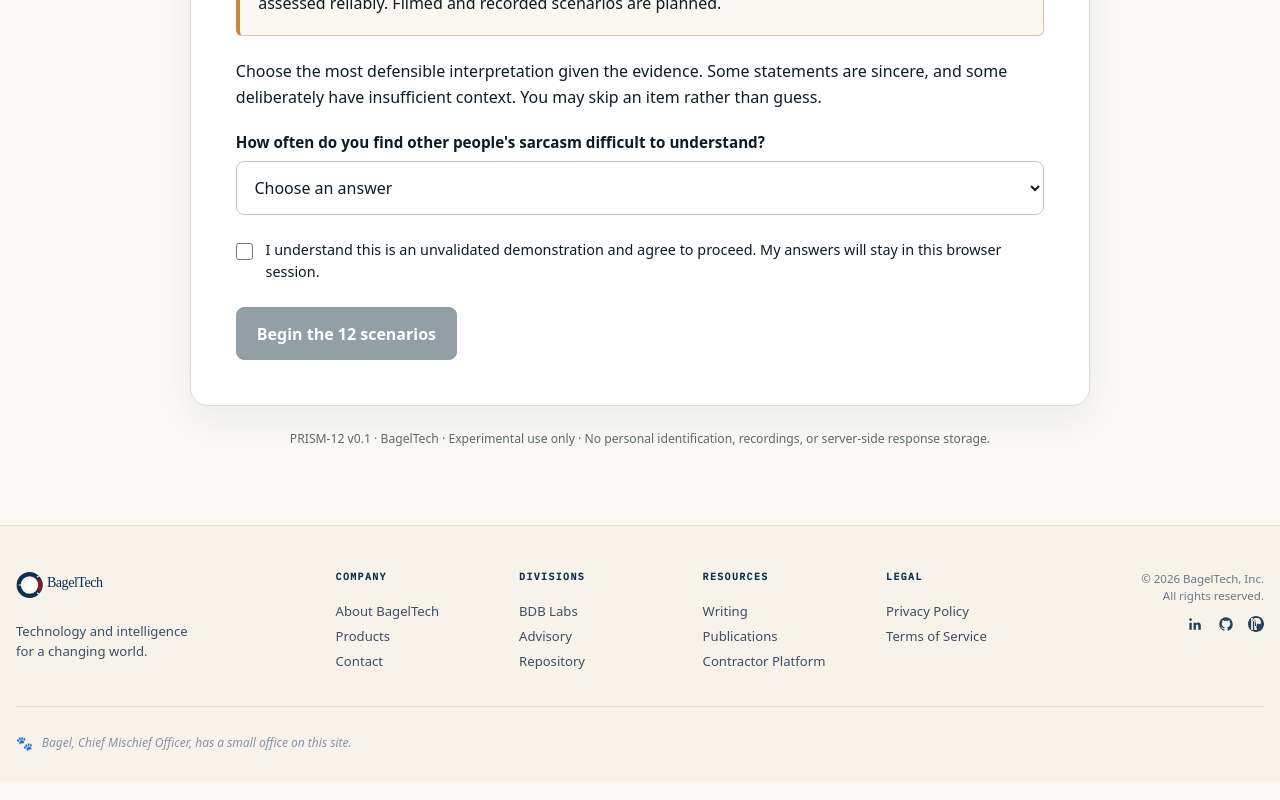
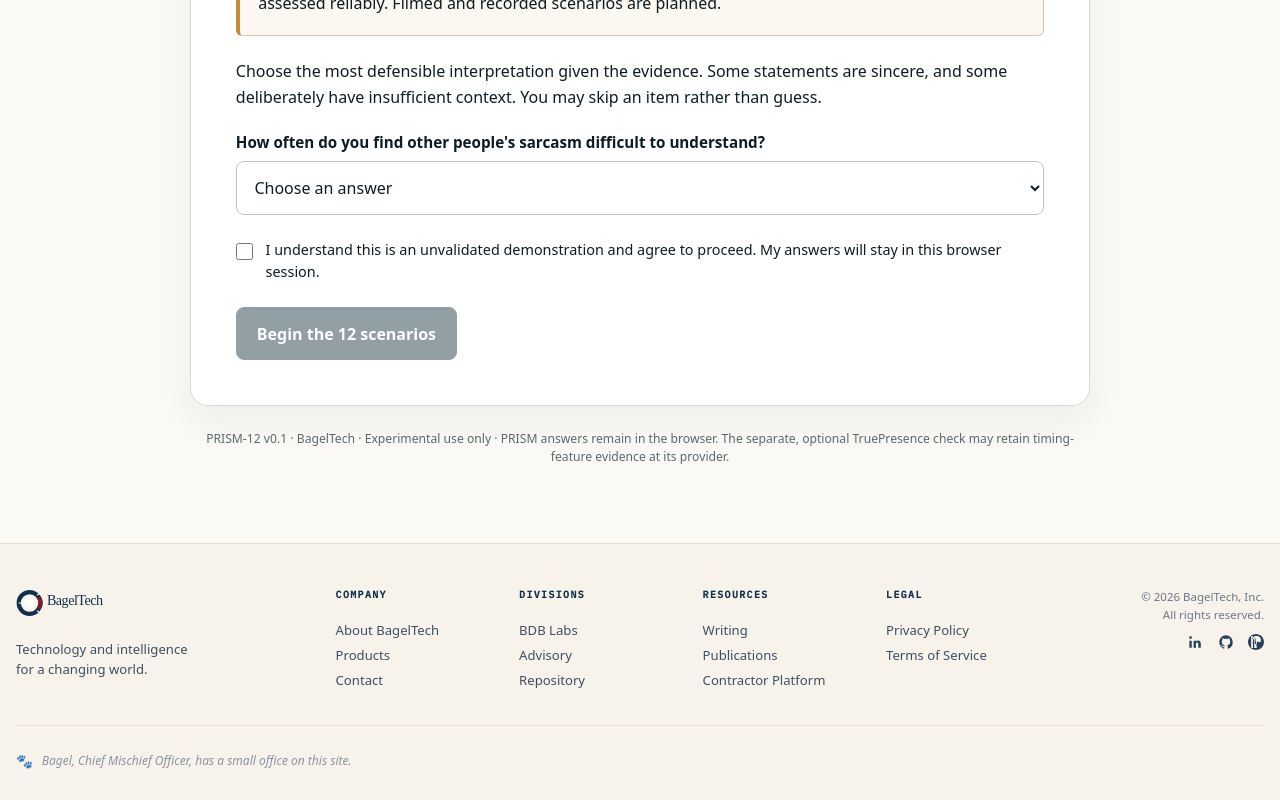
Before and after one commit to Excelsior2026/bageltech, a Next.js app: page /prism in a window 1280 px wide. Shown: the part 844-1644 px from the top of the page. Built offline with nearby package versions, Linux system fonts and the light colour scheme.

Commit message:
fix(prism): clarify distinct privacy and retention boundaries in participant footer
AI-Model: GPT-6
AI-Provider: OpenAI
AI-Tool: ChatGPT
AI-Role: Author

```diff
--- a/src/app/prism/PrismClient.tsx
+++ b/src/app/prism/PrismClient.tsx
@@ -272,8 +272,9 @@ export default function PrismClient() {
           </section>
         )}
         <footer className={styles.footerNote}>
-          PRISM-12 v0.1 · BagelTech · Experimental use only · No personal
-          identification, recordings, or server-side response storage.
+          PRISM-12 v0.1 · BagelTech · Experimental use only · PRISM answers
+          remain in the browser. The separate, optional TruePresence check
+          may retain timing-feature evidence at its provider.
         </footer>
       </div>
     </main>
```
